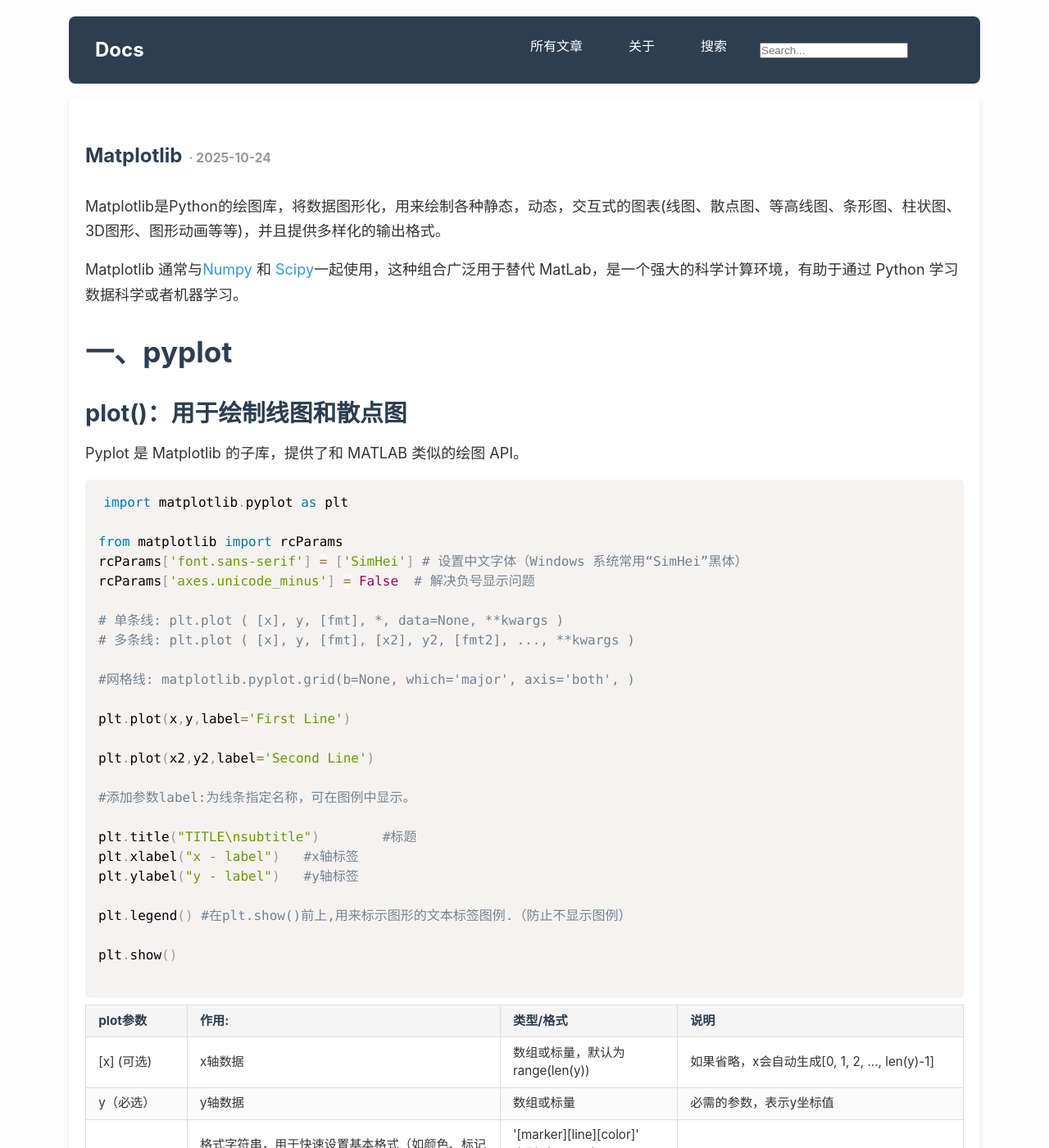
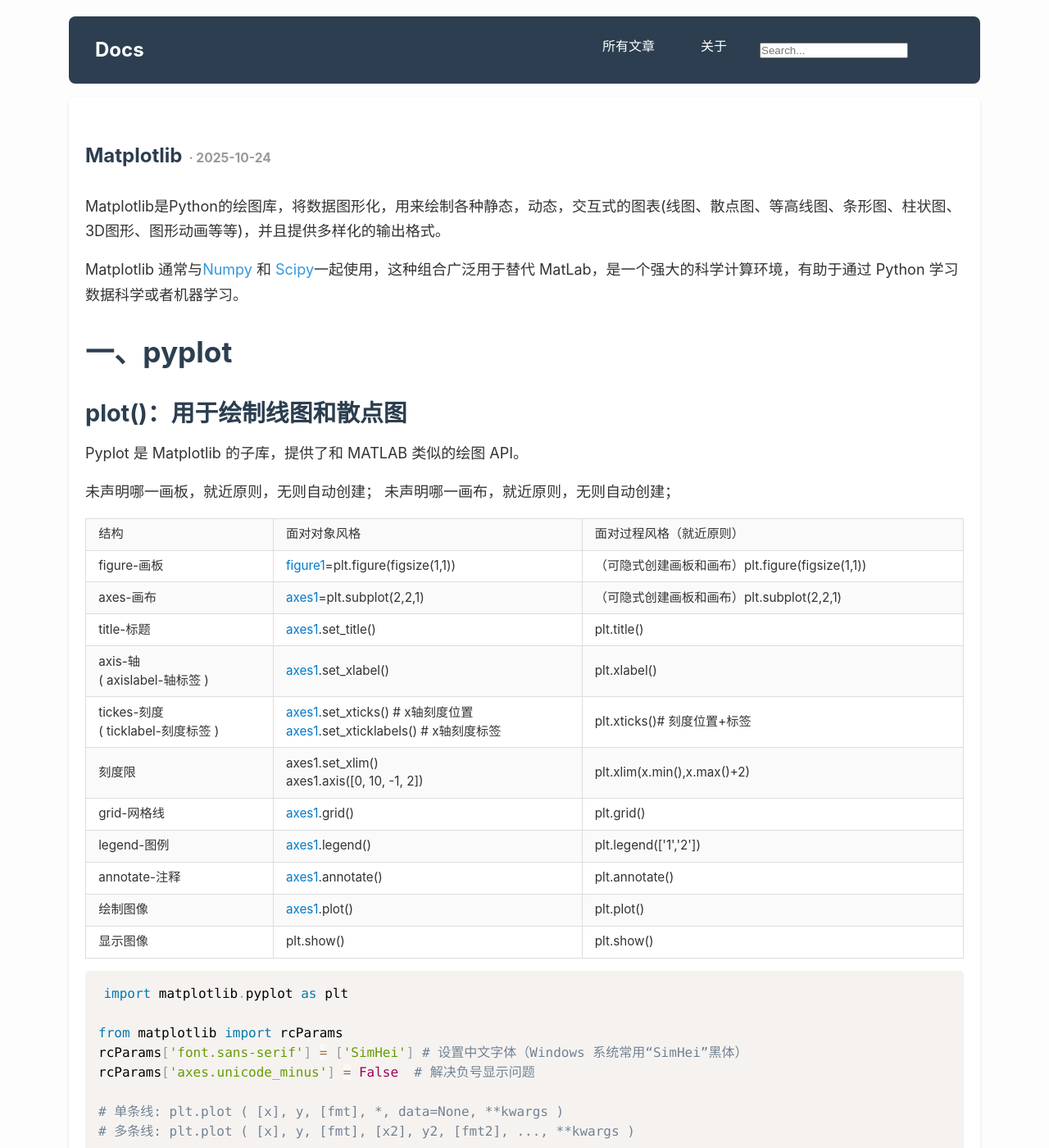
Before and after one commit to lzh210802066/lzh210802066.github.io, a Jekyll site: the page built from _posts/skill/2025-10-24-matplotlib.md, in a window 1280 px wide and 1400 px high. Shown: the whole window at 82% size. Built offline with Jekyll 4.4.1, drawn with Linux system fonts in a browser that asks for light colours; comment, search, counter and statistics services are not loaded.

Commit message:
Update blog content

````diff
--- a/_data/navigation.yml
+++ b/_data/navigation.yml
@@ -12,5 +12,3 @@ main:
         url: /posts/skill/
   - title: "关于"
     url: /about/
-  - title: "搜索"
-    url: /search/
--- a/_includes/head.html
+++ b/_includes/head.html
@@ -37,7 +37,6 @@
 
     <link rel="stylesheet" href="{{ '/assets/css/footer.css' | relative_url }}">
 
-    <script src="https://cdn.jsdelivr.net/npm/simple-jekyll-search@1.7.0/dest/simple-jekyll-search.min.js"></script>
 
 
 
--- a/_posts/skill/2025-10-24-matplotlib.md
+++ b/_posts/skill/2025-10-24-matplotlib.md
@@ -18,10 +18,157 @@ Matplotlib是Python的绘图库，将数据图形化，用来绘制各种静态
 Matplotlib 通常与[Numpy]({% post_url skill/2025-10-24-numpy %}) 和 [Scipy]({% post_url skill/2025-10-24-scipy %})一起使用，这种组合广泛用于替代 MatLab，是一个强大的科学计算环境，有助于通过 Python 学习数据科学或者机器学习。
 
 
+
+
+
+
 # 一、pyplot
 
 ## plot()：用于绘制线图和散点图
 Pyplot 是 Matplotlib 的子库，提供了和 MATLAB 类似的绘图 API。
+
+
+未声明哪一画板，就近原则，无则自动创建；
+未声明哪一画布，就近原则，无则自动创建；
+
+<table>
+       <tr>
+            <td>
+                    结构
+            </td>
+            <td>
+                面对对象风格
+            </td>
+            <td>
+                面对过程风格（就近原则）
+            </td>
+        </tr>
+        <tr>
+            <td>
+                figure-画板
+            </td>
+             <td>
+                  <span style="color:#007acc">figure1</span>=plt.figure(figsize(1,1))
+             </td>
+             <td>
+                   （可隐式创建画板和画布）plt.figure(figsize(1,1))
+             </td>
+        </tr>
+        <tr>
+            <td>
+                axes-画布
+            </td>
+             <td>
+                  <span style="color:#007acc">axes1</span>=plt.subplot(2,2,1)
+             </td>
+             <td>
+                   （可隐式创建画板和画布）plt.subplot(2,2,1)
+             </td>
+        </tr>
+        <tr>
+             <td>
+                  title-标题
+             </td>
+             <td>
+                  <span style="color:#007acc">axes1</span>.set_title()
+             </td>
+             <td>
+                  plt.title()
+             </td>
+        </tr>
+        <tr>
+             <td>
+                 axis-轴 <br> ( axislabel-轴标签 )
+             </td>
+             <td>
+                  <span style="color:#007acc">axes1</span>.set_xlabel()
+             </td>
+             <td>
+                  plt.xlabel()
+             </td>
+        </tr>
+        <tr>
+             <td>
+                  tickes-刻度 <br>( ticklabel-刻度标签 )
+             </td>
+             <td>
+                   <span style="color:#007acc">axes1</span>.set_xticks()        # x轴刻度位置<br>
+                   <span style="color:#007acc">axes1</span>.set_xticklabels()   # x轴刻度标签
+             </td>
+             <td>
+                 plt.xticks()# 刻度位置+标签
+             </td>
+        </tr>
+        <tr>
+             <td>
+                  刻度限
+             </td>
+             <td>
+                  axes1.set_xlim()<br>axes1.axis([0, 10, -1, 2])
+             </td>
+             <td>
+                  plt.xlim(x.min(),x.max()+2)
+             </td>
+        </tr>
+        <tr>
+             <td>
+                  grid-网格线
+             </td>
+             <td>
+                  <span style="color:#007acc">axes1</span>.grid()
+             </td>
+             <td>
+                   plt.grid()
+             </td>
+        </tr>
+        <tr>
+             <td>
+                  legend-图例
+             </td>
+             <td>
+                  <span style="color:#007acc">axes1</span>.legend()
+             </td>
+             <td>
+                  plt.legend(['1','2'])
+             </td>
+        </tr>
+        <tr>
+             <td>
+                  annotate-注释
+             </td>
+             <td>
+                  <span style="color:#007acc">axes1</span>.annotate()
+             </td>
+             <td>
+                  plt.annotate()
+             </td>
+        </tr>
+        <tr>
+             <td>
+                   绘制图像
+             </td>
+             <td>
+                  <span style="color:#007acc">axes1</span>.plot()
+             </td>
+             <td>
+                  plt.plot()
+             </td>
+        </tr>
+        <tr>
+             <td>
+                  显示图像
+             </td>
+             <td>
+                  plt.show()
+             </td>
+             <td>
+                  plt.show()
+             </td>
+        </tr>
+</table>
+
+
+
 
 
 ```python
````
Also changed, not shown: search.html (deleted, +0 -42 lines).
